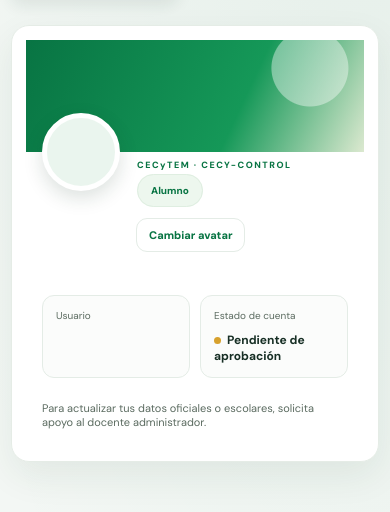
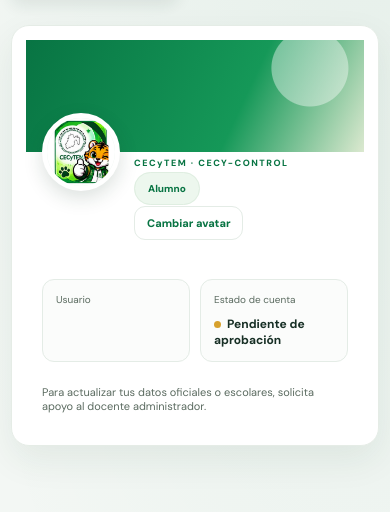
Before and after one commit to achincallu-code/educontrol, a Flask app: template templates/profile.html in a window 390 px wide. Shown: the part 145-657 px from the top of the page. Run offline with Flask 3, Linux system fonts and the light colour scheme; the template is opened without the code that fills it, so the values that code supplies are empty; parts of the project's set-up code (start-up, migrations or seed data) failed here and were passed over; some libraries are stand-ins or nearby versions.

Commit message:
Corrige perfil móvil y avatar de alumno
Co-authored-by: Copilot <223556219+Copilot@users.noreply.github.com>

```diff
--- a/app.py
+++ b/app.py
@@ -21,6 +21,8 @@ app.config.update(
     PERMANENT_SESSION_LIFETIME=timedelta(days=30),
 )
 DB = os.path.join(os.path.dirname(__file__), "educ_control.db")
+DEFAULT_PROFILE_AVATAR = "01_CECYTO_pulgar_arriba.png"
+INITIAL_PROFILE_AVATAR = "initial"
 DEFAULT_USER_PREFERENCES = {
     "theme": "green",
     "appearance": "system",
@@ -29,7 +31,7 @@ DEFAULT_USER_PREFERENCES = {
     "calendar_view": "month",
     "interface_size": "normal",
     "show_cecyto": 1,
-    "profile_avatar": "",
+    "profile_avatar": DEFAULT_PROFILE_AVATAR,
 }
 PROFILE_AVATARS = {
     f"{number:02d}": f"{number:02d}_CECYTO_{name}.png"
@@ -606,6 +608,9 @@ def shared():
                     "accesos favoritos",
                     default_values=(),
                 )
+            user_preferences["profile_avatar"] = (
+                user_preferences["profile_avatar"] or DEFAULT_PROFILE_AVATAR
+            )
             scope, parameters = _notification_scope(
                 role, user_id, session.get("group_name"), session.get("semester")
             )
@@ -629,6 +634,7 @@ def shared():
         "notification_options": NOTIFICATION_OPTIONS,
         "favorite_links": favorite_links,
         "favorite_options": FAVORITE_OPTIONS.get(role, {}),
+        "initial_profile_avatar": INITIAL_PROFILE_AVATAR,
         "csrf_token": csrf_token,
     }
 
@@ -1343,6 +1349,10 @@ def student_settings():
                 default_values=(),
             )
 
+        preferences["profile_avatar"] = (
+            preferences["profile_avatar"] or DEFAULT_PROFILE_AVATAR
+        )
+
         if request.method == "POST":
             allowed_values = {
                 "theme": {"green", "blue", "violet", "rose", "amber"},
@@ -1393,7 +1403,12 @@ def student_settings():
                     request.form.get("show_cecyto") == "on"
                 )
                 profile_avatar = request.form.get("profile_avatar", "")
-                if profile_avatar and profile_avatar not in PROFILE_AVATARS.values():
+                if not profile_avatar:
+                    profile_avatar = DEFAULT_PROFILE_AVATAR
+                if (
+                    profile_avatar != INITIAL_PROFILE_AVATAR
+                    and profile_avatar not in PROFILE_AVATARS.values()
+                ):
                     abort(400, description="La imagen de perfil seleccionada no es válida.")
                 preferences["profile_avatar"] = profile_avatar
             elif "reduce_motion" in request.form:
@@ -1453,6 +1468,7 @@ def student_settings():
         favorite_links=favorite_links,
         favorite_options=favorite_options,
         profile_avatars=PROFILE_AVATARS,
+        initial_profile_avatar=INITIAL_PROFILE_AVATAR,
     )
 
 
--- a/static/css/account.css
+++ b/static/css/account.css
@@ -288,7 +288,7 @@
 
 .profile-card-identity h2 {
   margin: 5px 0 8px;
-  overflow-wrap: anywhere;
+  overflow-wrap: break-word;
   color: var(--ink);
   font: 800 clamp(19px, 3vw, 25px)/1.2 Manrope, sans-serif;
 }
@@ -439,20 +439,37 @@
   }
 
   .profile-card-main {
+    display: grid;
+    grid-template-columns: 78px minmax(0, 1fr);
+    grid-template-areas:
+      "avatar identity"
+      "avatar action";
     align-items: center;
-    flex-wrap: wrap;
+    gap: 10px 14px;
     padding: 0 16px 16px;
   }
 
   .profile-avatar {
+    grid-area: avatar;
+    align-self: start;
     width: 78px;
     height: 78px;
     flex-basis: 78px;
     margin-top: -39px;
   }
 
+  .profile-card-identity {
+    grid-area: identity;
+  }
+
   .profile-edit-link {
-    margin-left: 94px;
+    grid-area: action;
+    justify-self: start;
+    margin: 0;
+  }
+
+  .profile-data.is-student > div:first-child {
+    grid-column: 1 / -1;
   }
 
   .profile-data {
--- a/templates/base.html
+++ b/templates/base.html
@@ -124,7 +124,7 @@
             {% if role == 'student' %}<a class="notification-bell" href="{{ url_for('notifications') }}" aria-label="Notificaciones{% if unread_notifications %}, {{ unread_notifications }} sin leer{% endif %}"><svg class="ui-icon" aria-hidden="true"><use href="#icon-bell"></use></svg>{% if unread_notifications %}<span>{{ unread_notifications }}</span>{% endif %}</a>{% endif %}
             <a class="user-pill" href="{{ url_for('profile') }}" aria-label="Ver perfil de {{ session.get('full_name') }}">
               <span class="user-avatar">
-                {% if user_preferences.profile_avatar %}
+                {% if user_preferences.profile_avatar != initial_profile_avatar %}
                   <img src="{{ url_for('static', filename='img/' ~ user_preferences.profile_avatar) }}" alt="">
                 {% else %}
                   {{ session.get('full_name', 'U')[0]|upper }}
--- a/templates/profile.html
+++ b/templates/profile.html
@@ -14,7 +14,7 @@
   <div class="profile-card-cover" aria-hidden="true"></div>
   <div class="profile-card-main">
     <div class="profile-icon profile-avatar">
-      {% if user_preferences.profile_avatar %}
+      {% if user_preferences.profile_avatar != initial_profile_avatar %}
         <img src="{{ url_for('static', filename='img/' ~ user_preferences.profile_avatar) }}" alt="Avatar de {{ user.full_name }}">
       {% else %}
         <span>{{ user.full_name[0]|upper }}</span>
@@ -27,7 +27,7 @@
     </div>
     <a class="profile-edit-link" href="{{ url_for('student_settings') }}">Cambiar avatar</a>
   </div>
-  <div class="profile-data">
+  <div class="profile-data{% if user.role == 'student' %} is-student{% endif %}">
     <div><small>{{ 'Correo electrónico' if user.role == 'student' else 'Usuario' }}</small><b>{{ user.email or user.username }}</b></div>
     {% if user.role == 'student' %}
       <div><small>Grupo</small><b>{{ user.group_name }}</b></div>
--- a/templates/student_settings.html
+++ b/templates/student_settings.html
@@ -19,8 +19,8 @@
     <div class="settings-accordion-content">
     <fieldset class="profile-avatar-picker">
       <legend class="sr-only">Selecciona tu avatar</legend>
-      <label class="profile-avatar-option{% if not preferences.profile_avatar %} is-selected{% endif %}">
-        <input type="radio" name="profile_avatar" value="" {% if not preferences.profile_avatar %}checked{% endif %}>
+      <label class="profile-avatar-option{% if preferences.profile_avatar == initial_profile_avatar %} is-selected{% endif %}">
+        <input type="radio" name="profile_avatar" value="{{ initial_profile_avatar }}" {% if preferences.profile_avatar == initial_profile_avatar %}checked{% endif %}>
         <span class="profile-avatar-preview profile-avatar-initial">{{ session.get('full_name', 'U')[0]|upper }}</span>
         <span class="profile-avatar-label">Inicial</span>
       </label>
```
